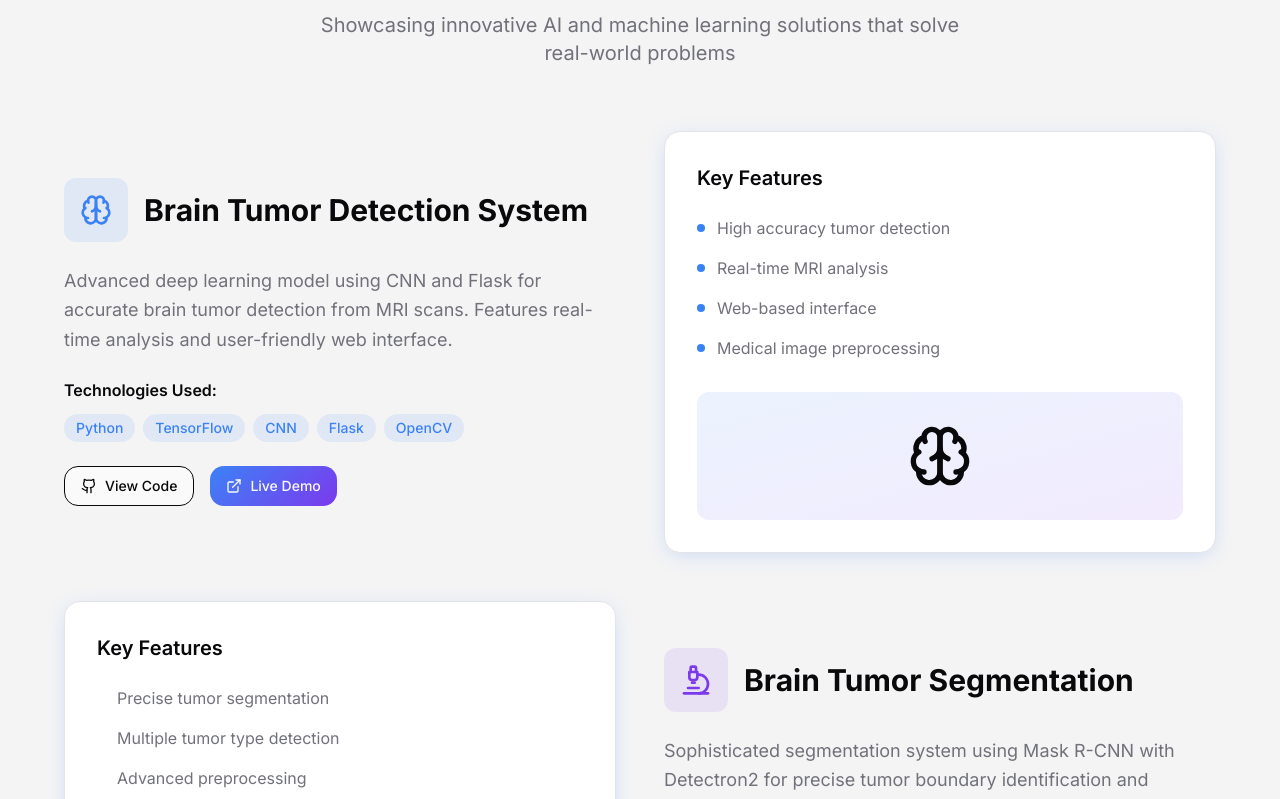
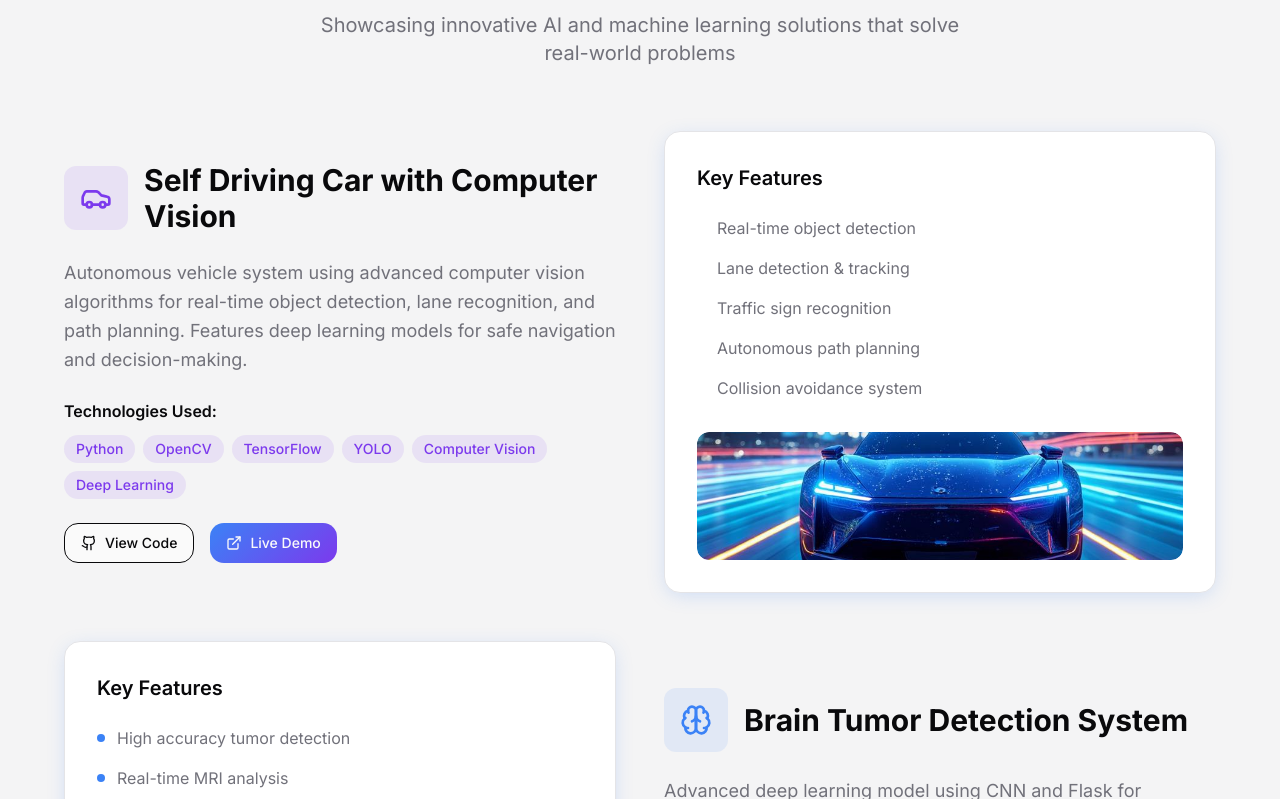
Before and after one commit to vishalkk098/vishalk-visionary-port, a React (Vite) app: page / in a window 1280 px wide. Shown: the part 4081-4880 px from the top of the page. Built offline with nearby package versions, Linux system fonts and the light colour scheme.

Commit message:
Add upcoming project
Add "Self-Driving Car using Computer Vision" project to the portfolio with a relevant image.

```diff
--- a/src/components/portfolio/ProjectsSection.tsx
+++ b/src/components/portfolio/ProjectsSection.tsx
@@ -1,8 +1,24 @@
-import { ExternalLink, Github, Brain, Microscope, Database } from "lucide-react";
+import { ExternalLink, Github, Brain, Microscope, Database, Car } from "lucide-react";
 import { Button } from "@/components/ui/button";
+import selfDrivingCarImage from "@/assets/self-driving-car-project.jpg";
 
 const ProjectsSection = () => {
   const projects = [
+    {
+      title: "Self Driving Car with Computer Vision",
+      description: "Autonomous vehicle system using advanced computer vision algorithms for real-time object detection, lane recognition, and path planning. Features deep learning models for safe navigation and decision-making.",
+      technologies: ["Python", "OpenCV", "TensorFlow", "YOLO", "Computer Vision", "Deep Learning"],
+      icon: Car,
+      color: "accent-purple",
+      image: selfDrivingCarImage,
+      features: [
+        "Real-time object detection",
+        "Lane detection & tracking",
+        "Traffic sign recognition",
+        "Autonomous path planning",
+        "Collision avoidance system"
+      ]
+    },
     {
       title: "Brain Tumor Detection System",
       description: "Advanced deep learning model using CNN and Flask for accurate brain tumor detection from MRI scans. Features real-time analysis and user-friendly web interface.",
@@ -139,8 +155,16 @@ const ProjectsSection = () => {
                       </div>
 
                       {/* Visual Element */}
-                      <div className="mt-8 h-32 bg-gradient-to-br from-primary/10 to-accent-purple/10 rounded-xl flex items-center justify-center">
-                        <IconComponent className={`h-16 w-16 text-${project.color}/30`} />
+                      <div className="mt-8 h-32 bg-gradient-to-br from-primary/10 to-accent-purple/10 rounded-xl flex items-center justify-center overflow-hidden">
+                        {project.image ? (
+                          <img
+                            src={project.image}
+                            alt={project.title}
+                            className="w-full h-full object-cover rounded-xl"
+                          />
+                        ) : (
+                          <IconComponent className={`h-16 w-16 text-${project.color}/30`} />
+                        )}
                       </div>
                     </div>
                   </div>
```
Also changed, not shown: src/assets/self-driving-car-project.jpg (added).
